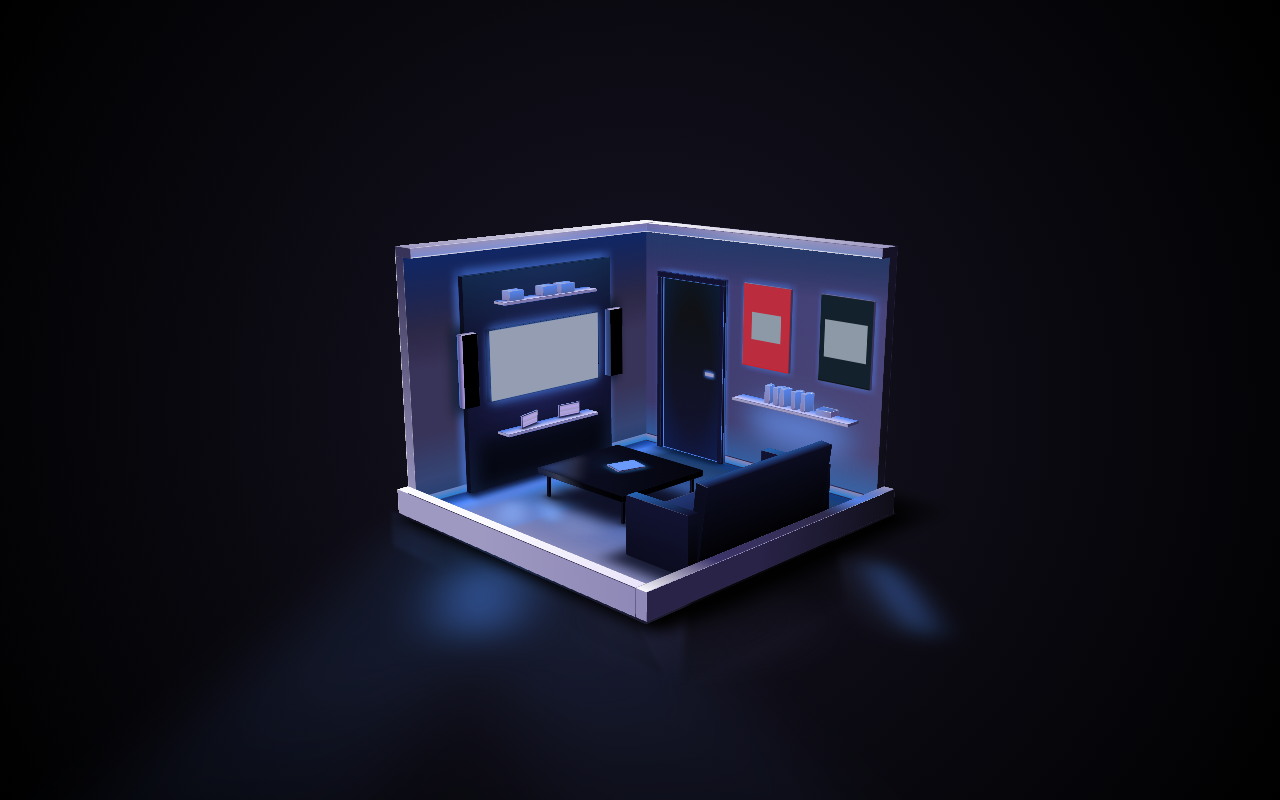
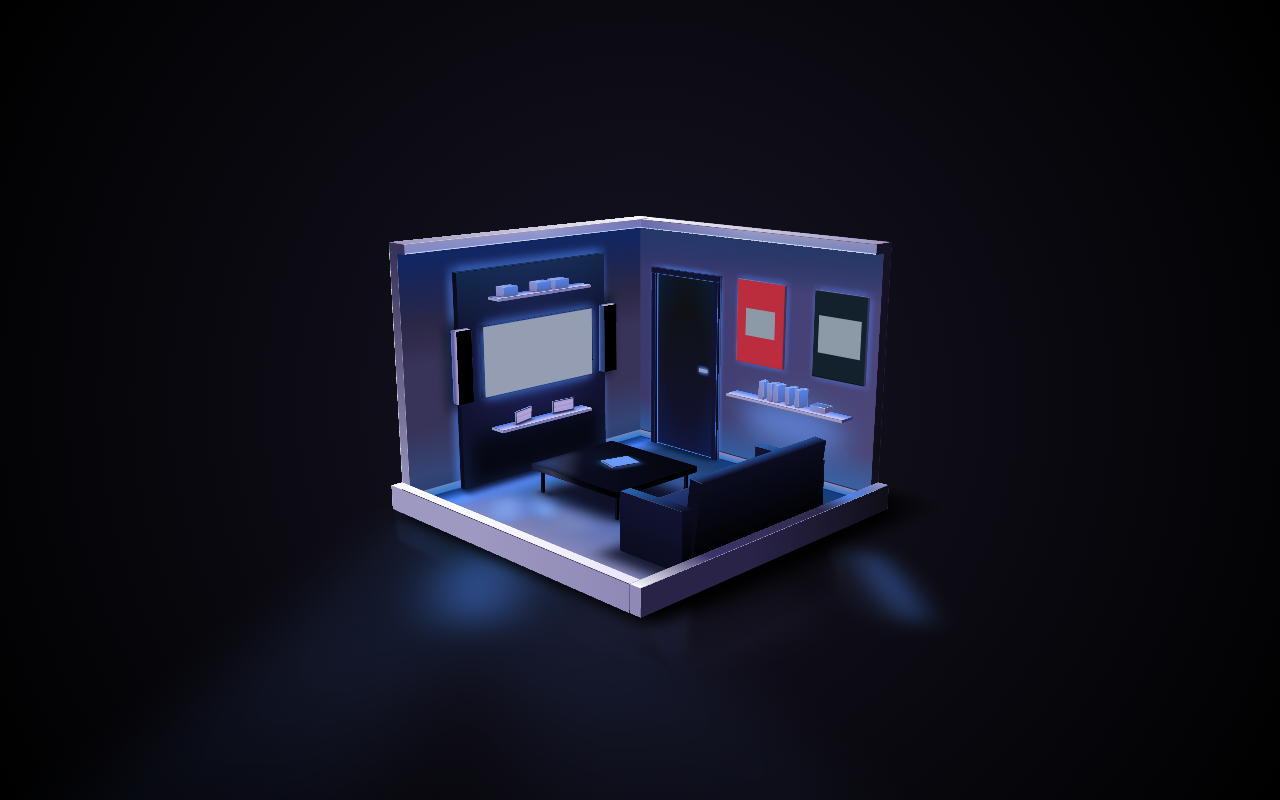
Before and after one commit to Kallangouda/Dream-House-3D, a plain HTML site: page index.html in a window 1280 px wide. Shown: the top 800 px of the page. Drawn offline with Linux system fonts and the light colour scheme; grey boxes are pictures that could not be loaded.

Commit message:
Update style.css

```diff
--- a/style.css
+++ b/style.css
@@ -20,8 +20,8 @@ body {
   display: flex;
   justify-content: center;
   align-items: center;
-  width: 101%;
-  height: 101vh;
+  width: 100%;
+  height: 100vh;
   overflow: hidden;
   cursor: pointer;
   background-image: radial-gradient(circle, #171424, black);
@@ -43,18 +43,18 @@ body {
   position: absolute;
   top: 0;
   left: 0;
-  width: 101%;
-  height: 101%;
+  width: 100%;
+  height: 100%;
   box-shadow: 1.5vw -3vw 3vw black, 1.5vw 0.5vw 1.5vw black;
 }
 
 .h-lights {
   position: absolute;
-  top: 51%;
-  left: 51%;
+  top: 50%;
+  left: 50%;
   transform: translateX(-50%) translateY(-50%);
-  width: 46vw;
-  height: 46vw;
+  width: 45vw;
+  height: 45vw;
 }
 
 .h-light {
@@ -124,10 +124,10 @@ body {
   filter: blur(0.25vw);
 }
 .h-light:nth-of-type(6) {
-  bottom: 14vw;
+  bottom: 15vw;
   right: 2vw;
   width: 8vw;
-  height: 16vw;
+  height: 15vw;
   transform-origin: bottom left;
   transform: skewY(49deg);
   background-image: linear-gradient(to left, rgba(0, 0, 0, 0.1), rgba(0, 0, 0, 0.7));
```
